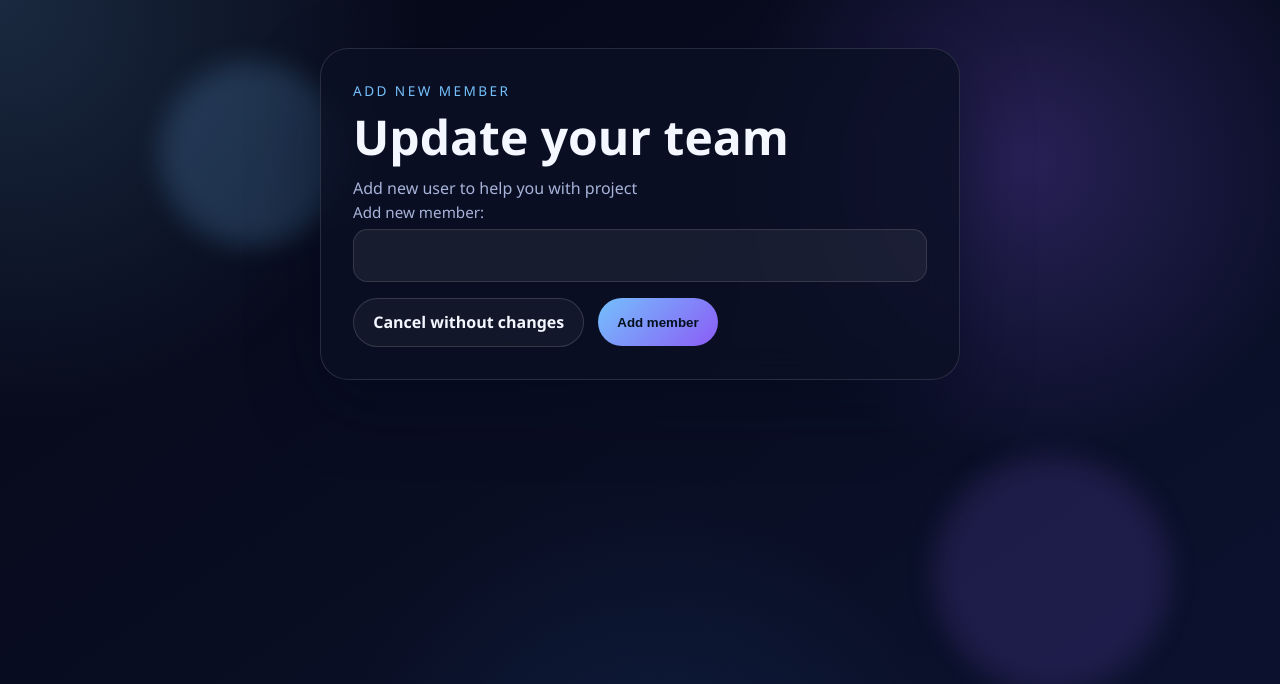
After one commit to cejnik/Django, a Django app: page /projects/1/members/add/ in a window 1280 px wide. The commit adds this page. Shown: the top 684 px of the page. Run offline with Django 5.2, Linux system fonts and the light colour scheme; a user stored in the database is signed in; tables that the repository leaves empty hold one stand-in row (values such as "Sample post").

Commit message:
add membership logic (admin, member) to app

```diff
--- a/Django_task_manager/task_manager/static/base.css
+++ b/Django_task_manager/task_manager/static/base.css
@@ -106,12 +106,13 @@ ul.errorlist {
 }
 
 .dashboard-topbar > div:first-child {
-    flex: 1 1 50%;
-    max-width: 50%;
+    flex: 1 1 38%;
+    max-width: 38%;
 }
 
 .dashboard-topbar > .dashboard-actions {
-    flex: 0 1 auto;
+    flex: 1 1 62%;
+    justify-content: flex-end;
 }
 
 .dashboard-eyebrow {
--- a/Django_task_manager/task_manager/tasks/forms.py
+++ b/Django_task_manager/task_manager/tasks/forms.py
@@ -2,6 +2,8 @@ from django.contrib.auth.models import User
 from django.contrib.auth.forms import UserCreationForm, AuthenticationForm
 from django import forms
 from .models import Project, Task
+from django.contrib.auth import get_user_model
+
 class RegistrationForm(UserCreationForm):
     username = forms.CharField(label='Insert your username')
     email = forms.EmailField(label='Enter your email')
@@ -28,3 +30,17 @@ class TaskCreationForm(forms.ModelForm):
     class Meta:
         model = Task
         fields = ['title', 'description', 'status', 'priority', 'assigned_to']
+
+
+class AddProjectMemberForm(forms.Form):
+    username = forms.CharField(label='Add new member')
+    def clean_username(self):
+        username = self.cleaned_data["username"]
+        User = get_user_model()
+
+        try:
+            user = User.objects.get(username = username)
+        except User.DoesNotExist:
+            raise forms.ValidationError('User with this username does not exist.')
+        self.user = user
+        return username
--- a/Django_task_manager/task_manager/tasks/models.py
+++ b/Django_task_manager/task_manager/tasks/models.py
@@ -32,3 +32,24 @@ class Task(models.Model):
 
     def __str__(self):
         return f'{self.title} {self.project}'
+
+class ProjectMembership(models.Model):
+    project = models.ForeignKey(Project, on_delete=models.CASCADE)
+    user = models.ForeignKey(settings.AUTH_USER_MODEL, on_delete=models.CASCADE)
+    created_at = models.DateTimeField(auto_now_add=True)
+    class Role(models.TextChoices):
+        OWNER = 'owner', 'Owner'
+        MEMBER = 'member', 'Member'
+    role = models.CharField(max_length=10, choices=Role.choices, default=Role.MEMBER)
+
+    class Meta:
+        constraints = [
+            models.UniqueConstraint(fields=['project', 'user'], name='unique_user_and_project')
+        ]
+        ordering = [
+            'project', 'user'
+        ]
+
+
+    def __str__(self):
+        return f'{self.user} is role in {self.project} and {self.role}'
--- /dev/null
+++ b/Django_task_manager/task_manager/tasks/templates/tasks/add_project_member.html
@@ -0,0 +1,25 @@
+{% extends "base.html" %}
+{% load static %}
+{% block title %}Add new member{% endblock title %}
+{% block css_styles %}
+    <link rel="stylesheet" href="{% static "tasks/project_form.css" %}">
+{% endblock css_styles %}
+
+{% block content %}
+<main class="dashboard-shell">
+    <section class="form-panel">
+        <p class="dashboard-eyebrow">Add new member</p>
+        <h1 class="dashboard-title">Update your team</h1>
+        <p class="dashboard-subtitle">Add new user to help you with project</p>
+
+        <form action="" method="POST" class="project-form">
+            {% csrf_token %}
+            {{ form.as_p }}
+            <div class="project-form-actions">
+                <a href="{% url "project_detail_url" project.pk %}" class="dashboard-ghost-link">Cancel without changes</a>
+                <button type="submit" class="dashboard-link-button dashboard-link-button-solid">Add member</button>
+            </div>
+        </form>
+    </section>
+</main>
+{% endblock content %}
--- a/Django_task_manager/task_manager/tasks/templates/tasks/project_detail.html
+++ b/Django_task_manager/task_manager/tasks/templates/tasks/project_detail.html
@@ -21,8 +21,13 @@
             </div>
 
             <div class="dashboard-actions">
+                {% if is_owner %}
+                    <a href="{% url "add_project_member_url" project.pk %}" class="dashboard-link-button">Add new member</a>
+                {% endif %}
                 <a href="{% url "project_edit_url" project.pk %}" class="dashboard-link-button">Edit project</a>
+                {% if is_owner %}
                 <a href="{% url "delete_project_url" project.pk %}" class="danger-link-button">Delete project</a>
+                {% endif %}
                 <a href="{% url "dashboard" %}" class="dashboard-ghost-link">Back to dashboard</a>
             </div>
         </div>
--- a/Django_task_manager/task_manager/tasks/urls.py
+++ b/Django_task_manager/task_manager/tasks/urls.py
@@ -14,6 +14,7 @@ urlpatterns = [
     path('projects/<int:pk>/delete/', views.delete_project, name='delete_project_url'),
     path('tasks/<int:pk>/delete/', views.delete_task, name= 'delete_task_url'),
     path('projects/<int:pk>/edit/', views.edit_project, name='project_edit_url'),
-    path('tasks/<int:pk>/edit/', views.edit_task, name='edit_task_url')
+    path('tasks/<int:pk>/edit/', views.edit_task, name='edit_task_url'),
+    path('projects/<int:pk>/members/add/', views.add_project_member, name='add_project_member_url'),
 
 ]
--- a/Django_task_manager/task_manager/tasks/views.py
+++ b/Django_task_manager/task_manager/tasks/views.py
@@ -1,7 +1,7 @@
 from django.shortcuts import render, redirect, get_object_or_404
-from .forms import RegistrationForm, ProjectCreationForm, TaskCreationForm
+from .forms import RegistrationForm, ProjectCreationForm, TaskCreationForm, AddProjectMemberForm
 from django.contrib.auth.decorators import login_required
-from .models import Project, Task
+from .models import Project, Task, ProjectMembership
 
 # Create your views here.
 def register(request):
@@ -18,7 +18,7 @@ def register(request):
 
 @login_required
 def dashboard(request):
-    projects = Project.objects.filter(created_by = request.user)
+    projects= Project.objects.filter(projectmembership__user = request.user).prefetch_related('projectmembership_set__user').distinct()
     return render(request, 'tasks/dashboard.html', {
         'projects':projects
     })
@@ -34,6 +34,11 @@ def createproject(request):
                 created_by = request.user,
             )
             project.save()
+            ProjectMembership.objects.create(
+                project = project,
+                user = request.user,
+                role = ProjectMembership.Role.OWNER,
+            )
             return redirect('dashboard')
     else:
         form = ProjectCreationForm()
@@ -43,18 +48,19 @@ def createproject(request):
 
 @login_required
 def project_detail(request, pk):
-    project = get_object_or_404(Project, pk = pk, created_by=request.user)
+    project = get_object_or_404(Project, pk = pk, projectmembership__user = request.user)
+    membership = ProjectMembership.objects.get(project=project, user = request.user)
+    is_owner = membership.role == ProjectMembership.Role.OWNER
     tasks = Task.objects.filter(project=project)
-
-
     return render(request, 'tasks/project_detail.html', {
         'project': project,
-        'tasks':tasks
+        'tasks':tasks,
+        'is_owner': is_owner,
     })
 
 @login_required
 def task(request, project_id):
-    project= get_object_or_404(Project, pk = project_id, created_by = request.user)
+    project= get_object_or_404(Project, pk = project_id, projectmembership__user = request.user)
     if request.method == 'POST':
         form = TaskCreationForm(request.POST)
         if form.is_valid():
@@ -78,18 +84,21 @@ def task(request, project_id):
 
 @login_required
 def delete_project(request, pk):
-    project = get_object_or_404(Project, pk=pk, created_by = request.user)
+    project = get_object_or_404(Project, pk=pk, projectmembership__user = request.user, projectmembership__role = ProjectMembership.Role.OWNER)
+    membership = ProjectMembership.objects.get(project=project, user = request.user)
+    is_owner = membership.role == ProjectMembership.Role.OWNER
     if request.method == 'POST':
         project.delete()
         return redirect('dashboard')
     else:
         return render(request, 'tasks/delete_project.html', {
-            'project': project
+            'project': project,
+            'is_owner': is_owner,
         })
 
 @login_required
 def delete_task(request, pk):
-    task = get_object_or_404(Task, pk = pk, created_by= request.user)
+    task = get_object_or_404(Task, pk = pk, project__projectmembership__user = request.user)
     project= task.project
     if request.method == 'POST':
         task.delete()
@@ -101,7 +110,7 @@ def delete_task(request, pk):
 
 @login_required
 def edit_project(request, pk):
-    project = get_object_or_404(Project, pk=pk, created_by = request.user)
+    project = get_object_or_404(Project, pk=pk, projectmembership__user = request.user)
     if request.method == 'POST':
         form = ProjectCreationForm(request.POST, instance = project)
         if form.is_valid():
@@ -116,7 +125,7 @@ def edit_project(request, pk):
 
 @login_required
 def edit_task(request, pk):
-    task = get_object_or_404(Task, pk = pk, created_by= request.user)
+    task = get_object_or_404(Task, pk = pk, project__projectmembership__user = request.user)
     if request.method == 'POST':
         form = TaskCreationForm(request.POST, instance=task)
         if form.is_valid():
@@ -128,3 +137,28 @@ def edit_task(request, pk):
         'form': form,
         'task': task
     })
+
+@login_required
+def add_project_member(request, pk):
+    project = get_object_or_404(Project, pk=pk, projectmembership__user = request.user, projectmembership__role = ProjectMembership.Role.OWNER)
+    if request.method == 'POST':
+        form = AddProjectMemberForm(request.POST)
+        if form.is_valid():
+            user_to_add = form.user
+            if ProjectMembership.objects.filter(project=project, user=user_to_add).exists():
+                form.add_error("username", "This user is already a member of this project.")
+            else:
+                projectmembership = ProjectMembership(
+                    project = project,
+                    user = user_to_add,
+                    role = ProjectMembership.Role.MEMBER,
+                )
+                projectmembership.save()
+                return redirect('project_detail_url', project.pk)
+    else:
+        form = AddProjectMemberForm()
+    return render(request, 'tasks/add_project_member.html', {
+        'form': form,
+        'project':project,
+
+    })
```
Also changed, not shown: Django_task_manager/task_manager/static/tasks/dashboard.css (+37 -0 lines), Django_task_manager/task_manager/tasks/templates/tasks/dashboard.html (+10 -2 lines), Django_task_manager/task_manager/tasks/migrations/0003_projectmembership.py (added).
